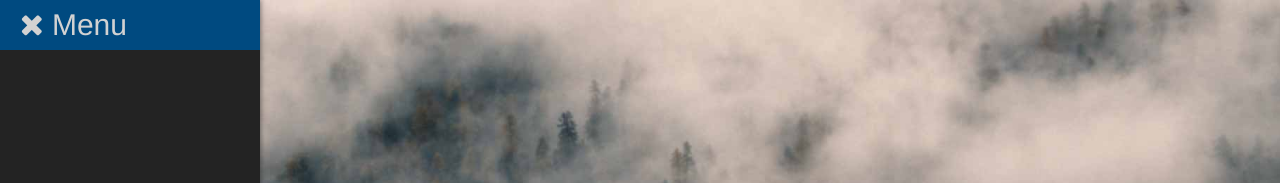
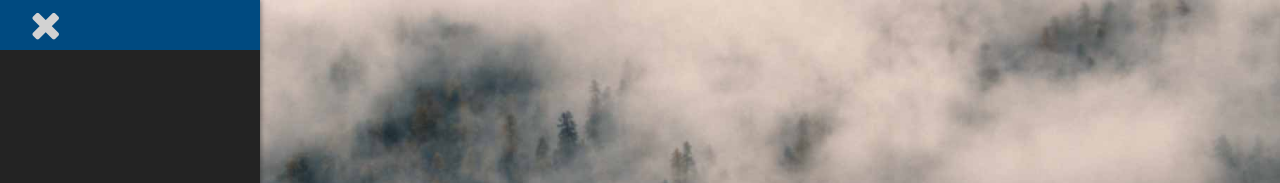
Before and after one commit to beppek/beppek.github.io, a Jekyll site: the page built from index.html, in a window 1280 px wide. Shown: the top 183 px of the page. Built offline with Jekyll 4.4.1, drawn with Linux system fonts in a browser that asks for light colours.

Commit message:
larger menu icons on bigger screen, removes the word 'menu'

```diff
--- a/_includes/header.html
+++ b/_includes/header.html
@@ -3,7 +3,7 @@
   <div class="wrapper">
 
     <div class="close-menu">
-      <a href="#"><i class="fa fa-times" aria-hidden="true"></i> Menu</a>
+      <a href="#"><i class="fa fa-times" aria-hidden="true"></i></a>
     </div>
 
     <nav class="site-nav">
--- a/_layouts/default.html
+++ b/_layouts/default.html
@@ -16,7 +16,7 @@
 
     <div id="pageWrapper">
         <div class="open-menu">
-          <a href="#"><i class="fa fa-bars" aria-hidden="true"></i> Menu</a>
+          <a href="#"><i class="fa fa-bars" aria-hidden="true"></i></a>
         </div>
         {% include header.html %}
 
--- a/_sass/_layout.scss
+++ b/_sass/_layout.scss
@@ -52,7 +52,10 @@
     line-height: 50px;
     height: 50px;
     display: block;
-    padding-left: 20px;
+    @media screen and (min-width: $on-laptop) {
+        padding-left: $spacing-unit;
+        font-size: 40px;
+    }
 }
 .open-menu {
     @extend .close-menu;
```
